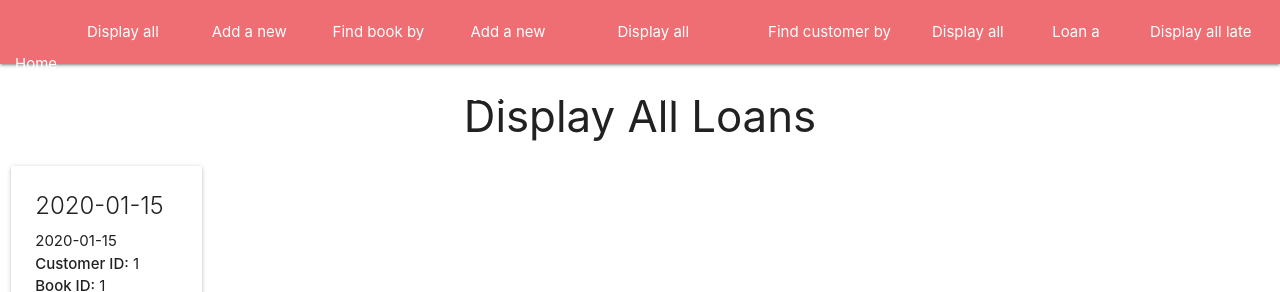
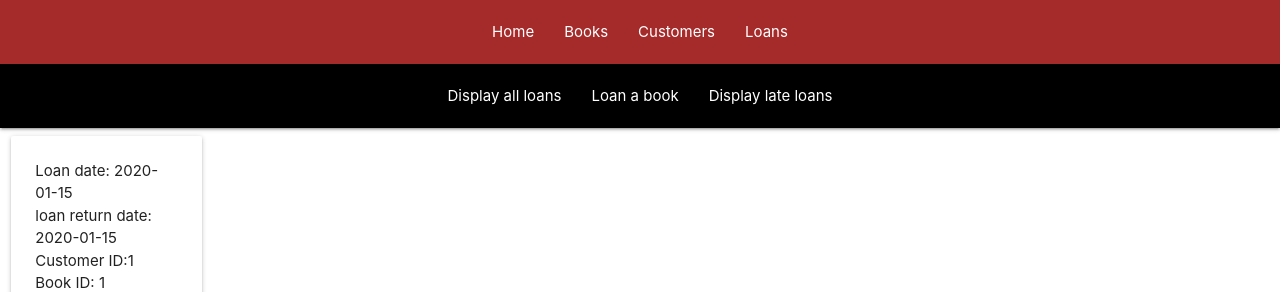
Before and after one commit to matanmichael/python-with-flask-project, a Flask app: page /loans in a window 1280 px wide. Shown: the top 292 px of the page. Run offline with Flask 3, Linux system fonts and the light colour scheme; tables that the repository leaves empty hold one stand-in row (values such as "Sample post").

Commit message:
Fourth commit

```diff
--- a/app.py
+++ b/app.py
@@ -1,4 +1,4 @@
-from flask import Flask, render_template, request, redirect, url_for, flash
+from flask import Flask, render_template, request, flash, redirect, url_for
 from tools.books import Book
 from tools.customers import Customer
 from tools.loans import Loan
@@ -6,8 +6,9 @@
 book_instance=Book()
 customer_instance=Customer()
 loan_instance=Loan()
+
 app = Flask(__name__)
-app.secret_key = 'your_secret_key'  # Set a secret key for flash messages
+app.secret_key = 'your_secret_key'
 
 @app.route('/')
 def home():
@@ -23,30 +24,22 @@
     book_id = request.form.get('book_id')
     book_instance.removeBook(book_id)
     flash("Book removed successfully", 'success')
-    return render_template('displaybooks.html')
+    return render_template('displaybooks.html',books=book_instance.DisplayAllBooks())
 
-@app.route('/addbook', methods=['GET', 'POST'])
+@app.route('/books/addbook', methods=['GET', 'POST'])
 def addBook():
     if request.method == 'POST':
         book_instance.addNewBook()
         flash("Book added successfully", 'success')
     return render_template('addbook.html')
 
-@app.route('/bookfinder', methods=['GET', 'POST'])
+@app.route('/books/bookfinder', methods=['GET', 'POST'])
 def search_books():
     if request.method == 'POST':
         search_text = request.form['search_text']
         found_books = book_instance.bookFinder(search_text)
         return render_template('search_results.html', found_books=found_books)
     return render_template('search_results.html')
-
-@app.route('/addcustomer', methods=['GET', 'POST'])
-def addCustomer():
-    if request.method == 'POST':
-        customer_instance.addNewCustomer()
-        flash("Customer added successfully", 'success')
-        return render_template('addcustomer.html')  # Redirect to the add customer page after adding
-    return render_template('addcustomer.html')
 
 @app.route('/customers', methods=['GET'])
 def displayCustomers():
@@ -57,10 +50,18 @@
 def removeCustomer():
     customer_id = request.form.get('customer_id')
     customer_instance.removeCustomer(customer_id)
-    flash("Customer removed successfully", 'success')
-    return render_template('displaycustomers.html')
+    flash("Customer removed successfully",'success')
+    return render_template('displaycustomers.html',customers=customer_instance.displayAllCustomers())
 
-@app.route('/customerfinder', methods=['GET', 'POST'])
+@app.route('/customers/addcustomer', methods=['GET', 'POST'])
+def addCustomer():
+    if request.method == 'POST':
+        customer_instance.addNewCustomer()
+        flash("Customer added successfully", 'success')
+        return render_template('addcustomer.html')  # Redirect to the add customer page after adding
+    return render_template('addcustomer.html')
+
+@app.route('/customers/customerfinder', methods=['GET', 'POST'])
 def search_customers():
     if request.method == 'POST':
         search_text = request.form['search_text']
@@ -73,7 +74,7 @@
     all_loans = loan_instance.displayAllLoans()
     return render_template("displayloans.html", loans=all_loans)
 
-@app.route('/addloan', methods=['GET', 'POST'])
+@app.route('/loans/addloan', methods=['GET', 'POST'])
 def addLoan():
     if request.method == 'POST':
         loan_instance.loan_book()
@@ -82,11 +83,13 @@
 
 @app.route('/removeloan', methods=['POST'])
 def removeLoan():
-    if request.method == 'POST':
-        loan_instance.return_book()
-    return redirect(url_for('displayLoans'))
+    book_id=request.form.get('book_id')
+    print(book_id)
+    loan_instance.return_book(book_id)
+    flash("Loan Done",'success')
+    return render_template('displayloans.html',loans=loan_instance.displayAllLoans())
 
-@app.route('/lateloans', methods=['GET'])
+@app.route('/loans/lateloans', methods=['GET'])
 def displayLateLoans():
     all_late_loans = loan_instance.display_late_loans()
     return render_template("displaylateloans.html", late_loans=all_late_loans)
--- a/templates/displaylateloans.html
+++ b/templates/displaylateloans.html
@@ -1,9 +1,10 @@
-{% extends "index.html" %}
+{% extends "displayloans.html" %}
 
 {% block title %}Library - Display Late Loans{% endblock %}
 
-{% block content %}
+{% block inner_content %}
 <div >
+
     <h3 class="center-align">Display All Late Loans</h3>
     <div class="row">
         {% for late_loan in late_loans %}
--- a/templates/displayloans.html
+++ b/templates/displayloans.html
@@ -4,21 +4,27 @@
 
 {% block content %}
 <div>
-    <h3 class="center-align">Display All Loans</h3>
+    <nav class="nav-wrapper" style="background-color: black;">
+        <ul id="nav-mobile" class="centered-nav">
+        <li><a href="/loans">Display all loans</a></li>
+        <li><a href="/loans/addloan">Loan a book</a></li>
+        <li><a href="/loans/lateloans">Display late loans</a></li>
+        </ul>
+    </nav>
     <div class="row">
         {% for loan in loans %}
         <div class="col s2 m2">
             <div class="card">
                 <div class="card-content">
-                    <span class="card-title">{{ loan[1] }}</span>
-                    <p>{{ loan[2] }}</p>
-                    <p><strong>Customer ID:</strong> {{ loan[3] }}</p>
-                    <p><strong>Book ID:</strong> {{ loan[4] }}</p>
+                    <p>Loan date: {{ loan[1] }}</p>
+                    <p>loan return date: {{ loan[2] }}</p>
+                    <p>Customer ID:{{ loan[3] }}</p>
+                    <p>Book ID: {{ loan[4] }}</p>
                     <img src="https://picsum.photos/200/30{{loan[0]}}">
                 </div>
                 <div class="card-action">
                     <form method="POST" action="{{ url_for('removeLoan') }}">
-                        <input type="hidden" name="book_id" value="{{ loan[0] }}">
+                        <input type="hidden" name="book_id" value="{{ loan[4] }}">
                         <button type="submit" class="btn red">Return Book</button>
                     </form>
                 </div>
@@ -26,7 +32,8 @@
         </div>
         {% endfor %}
     </div>
-    <!-- Add Material-UI classes and icon -->
+
 
 </div>
+{% block inner_content %}{% endblock %}
 {% endblock %}
--- a/templates/index.html
+++ b/templates/index.html
@@ -1,12 +1,18 @@
 <!DOCTYPE html>
 <html lang="en">
   <head>
-    <meta charset="UTF-8">
-    <meta name="viewport" content="width=device-width, initial-scale=1.0">
+    <meta charset="UTF-8" />
+    <meta name="viewport" content="width=device-width, initial-scale=1.0" />
     <title>{% block title %}Library{% endblock %}</title>
     <!-- Include Materialize CSS and icons from CDN -->
-    <link rel="stylesheet" href="https://cdnjs.cloudflare.com/ajax/libs/materialize/1.0.0/css/materialize.min.css">
-    <link href="https://fonts.googleapis.com/icon?family=Material+Icons" rel="stylesheet">
+    <link
+      rel="stylesheet"
+      href="https://cdnjs.cloudflare.com/ajax/libs/materialize/1.0.0/css/materialize.min.css"
+    />
+    <link
+      href="https://fonts.googleapis.com/icon?family=Material+Icons"
+      rel="stylesheet"
+    />
     <!-- Custom CSS for centering navigation links -->
     <style>
       .centered-nav {
@@ -41,7 +47,7 @@
         border-radius: 5px;
         box-shadow: 0 0 10px rgba(0, 0, 0, 0.1);
         text-align: center;
-    width:300px;
+        width: 300px;
       }
 
       .input-container {
@@ -61,7 +67,7 @@
       }
 
       .styled-button {
-    background-color: #007BFF;
+        background-color: #007bff;
         color: white;
         border: none;
         border-radius: 5px;
@@ -82,17 +88,15 @@
     <header>
       <nav>
         <div class="nav-wrapper">
-                <ul id="nav-mobile" class="centered-nav">
+          <ul
+            id="nav-mobile"
+            class="centered-nav"
+            style="background-color: brown"
+          >
             <li><a href="/">Home</a></li>
-                    <li><a href="/books">Display all books</a></li>
-                    <li><a href="/addbook">Add a new book</a></li>
-                    <li><a href="/bookfinder">Find book by name</a></li>
-                    <li><a href="/addcustomer">Add a new customer</a></li>
-                    <li><a href="/customers">Display all customers</a></li>
-                    <li><a href="/customerfinder">Find customer by name</a></li>
-                    <li><a href="/loans">Display all loans</a></li>
-                    <li><a href="/addloan">Loan a book</a></li>
-                    <li><a href="/lateloans">Display all late loans</a></li>
+            <li><a href="/books">Books</a></li>
+            <li><a href="/customers">Customers</a></li>
+            <li><a href="/loans">Loans</a></li>
           </ul>
         </div>
       </nav>
@@ -100,7 +104,11 @@
 
     <main>
       <!-- Content of the child templates will be inserted here -->
-        {% block content %}<h3 class="center-align">my python flask library project using sqlite3 as data base</h3>{% endblock %}
+      {% block content %}
+      <h3 class="center-align">
+        my python flask library project using sqlite3 as data base
+      </h3>
+      {% endblock %}
     </main>
 
     <footer>
--- a/templates/search_customer.html
+++ b/templates/search_customer.html
@@ -1,8 +1,8 @@
-{% extends "index.html" %}
+{% extends "displaycustomers.html" %}
 
 {% block title %}Library - Display Customers{% endblock %}
 
-{% block content %}
+{% block inner_content %}
 <div >
     <h3 style="text-align: center;">Customer Search Results</h3>
     <div class="container">
--- a/tools/books.py
+++ b/tools/books.py
@@ -28,9 +28,10 @@
         self.connection.commit()
 
     def DisplayAllBooks(self):
-        self.cursor.execute('SELECT * FROM books')
+        self.cursor.execute('''SELECT * FROM books''')
         all_books = self.cursor.fetchall()
         return all_books
+
 
     def removeBook(self, book_id):
         self.cursor.execute('DELETE FROM books WHERE id = ?', (book_id,))
--- a/tools/loans.py
+++ b/tools/loans.py
@@ -54,12 +54,7 @@
                 self.con.commit()
                 flash("Book successfully loaned.", 'success')
 
-    def return_book(self):
-        book_id =request.form.get('book_id')
-        self.cur.execute("SELECT * FROM loans WHERE BookID=? AND ReturnDate IS NOT NULL", (book_id,))
-        loan_record = self.cur.fetchone()
-        if not loan_record:
-            return
+    def return_book(self,book_id):
         self.cur.execute("DELETE FROM loans WHERE BookID=?", (book_id,))
         self.con.commit()
 
```
Also changed, not shown: templates/addbook.html (+6 -3 lines), templates/addcustomer.html (+12 -18 lines), templates/addloan.html (+9 -21 lines), templates/displaybooks.html (+13 -7 lines), templates/displaycustomers.html (+10 -2 lines), templates/search_results.html (+8 -7 lines), library.db. Lines whose indentation alone changed are shown as unchanged.
